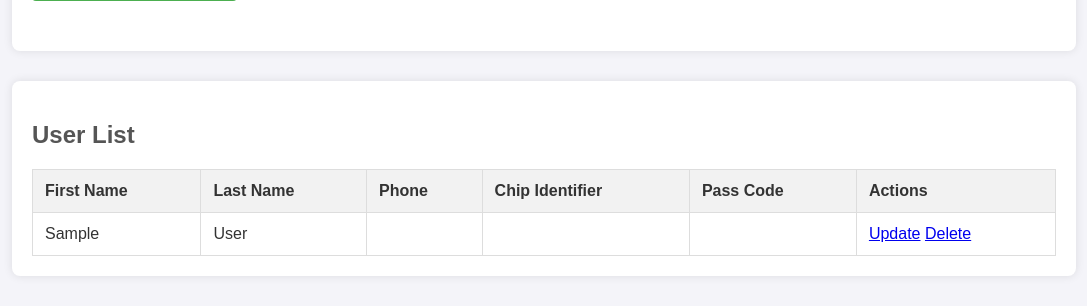
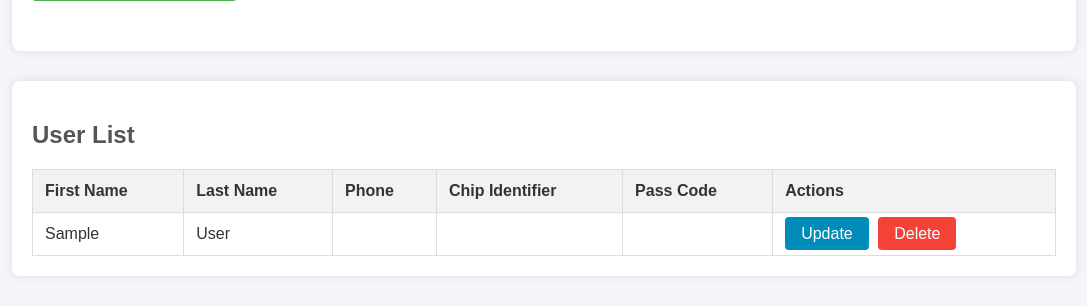
Before and after one commit to eldahl/GMS-AccessControl, a Django app: template WebInterface/portal/templates/manage_users.html in a window 1280 px wide. Shown: the part 832-1138 px from the top of the page, without its empty margins (96-1183 px from the left). Run offline with Django 5.2, Linux system fonts and the light colour scheme; the template is opened without the code that fills it: values that come from a table or form of the project are taken from there, others are empty; tables that the repository leaves empty hold one stand-in row (values such as "Sample post").

Commit message:
Added styling to update and delete buttons

```diff
--- a/WebInterface/portal/templates/manage_users.html
+++ b/WebInterface/portal/templates/manage_users.html
@@ -13,6 +13,12 @@
             margin: 0;
             padding: 0;
         }
+
+	a {
+		font-family: Arial, sans-serif;
+		color: white;
+		text-decoration: none;
+	}
 
         h1 {
             text-align: center;
@@ -94,7 +100,7 @@
             background-color: #fff;
         }
 
-        .actions button {
+        .actions a {
             margin-right: 5px;
             background-color: #f44336;
             padding: 8px 16px;
@@ -102,11 +108,11 @@
             cursor: pointer;
         }
 
-        .actions button.edit {
+        .actions a.updateButton {
             background-color: #008CBA;
         }
 
-        .actions button:hover {
+        .actions a:hover {
             opacity: 0.8;
         }
 
@@ -271,8 +277,8 @@
 		    <td contenteditable="true" id="{{ user.id }}-chip_identifier">{{ user.chip_identifier }}</td>
 		    <td contenteditable="true" id="{{ user.id }}-pass_code">{{ user.pass_code }}</td>
 		    <td class="actions">
-			    <a href="#" onclick="UpdateRedirect({{ user.id }});return false;">Update</a>
-			    <a href="{% url 'delete_user' user.id %}">Delete</a>
+			    <a class="updateButton" href="#" onclick="UpdateRedirect({{ user.id }});return false;">Update</a>
+			    <a class="deleteButton" href="{% url 'delete_user' user.id %}">Delete</a>
 		    </td>
 		</tr>
 		{% empty %}
```
